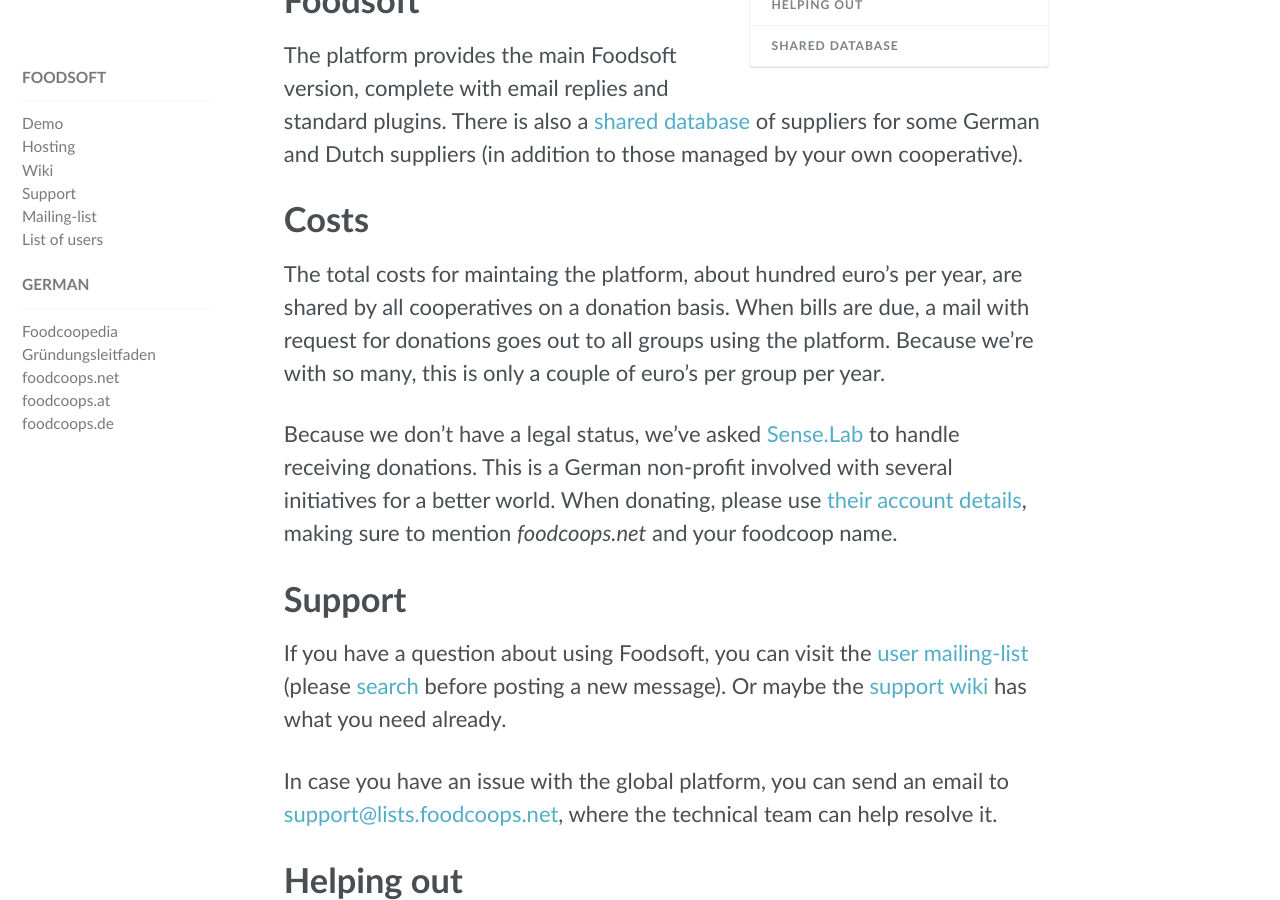
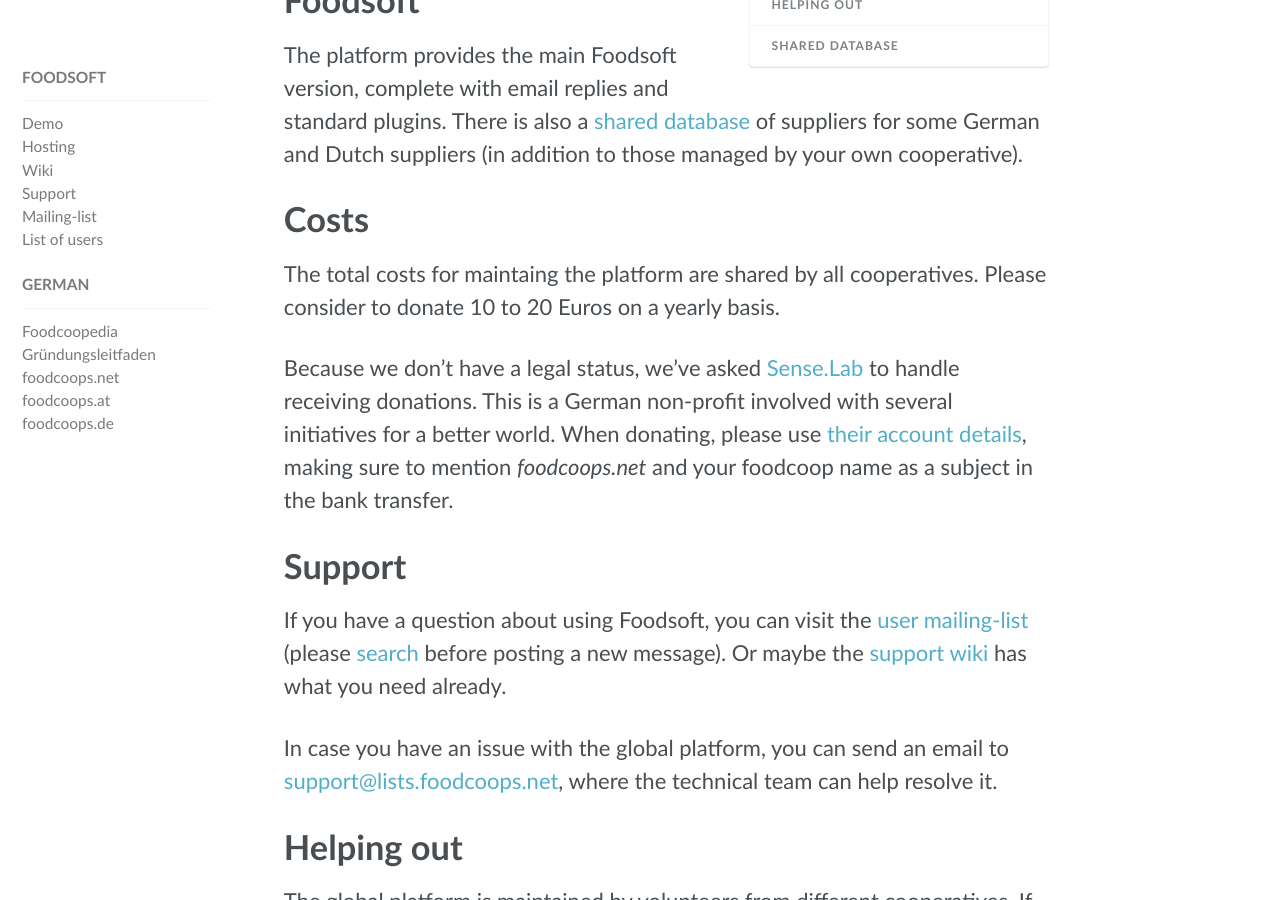
Before and after one commit to foodcoops/foodcoops.github.io, a Jekyll site: the page built from global-foodsoft-platform.md, in a window 1280 px wide and 900 px high, scrolled down 410 px. Built offline with Jekyll 4.4.1, drawn with Linux system fonts in a browser that asks for light colours.

Commit message:
Updated cost information

```diff
--- a/global-foodsoft-platform.md
+++ b/global-foodsoft-platform.md
@@ -19,15 +19,13 @@
 
 # Costs
 
-The total costs for maintaing the platform, about hundred euro's per year, are shared by all
-cooperatives on a donation basis. When bills are due, a mail with request for donations goes
-out to all groups using the platform. Because we're with so many, this is only a couple of euro's
-per group per year.
+The total costs for maintaing the platform are shared by all cooperatives. Please consider to donate 10 to 20 Euros
+on a yearly basis.
 
 Because we don't have a legal status, we've asked [Sense.Lab](https://senselab.org/) to handle
 receiving donations. This is a German non-profit involved with several initiatives for a better world.
 When donating, please use [their account details](https://senselab.org/senselab_unterstuetzen), making sure to
-mention _foodcoops.net_ and your foodcoop name.
+mention _foodcoops.net_ and your foodcoop name as a subject in the bank transfer.
 
 # Support
 
```
